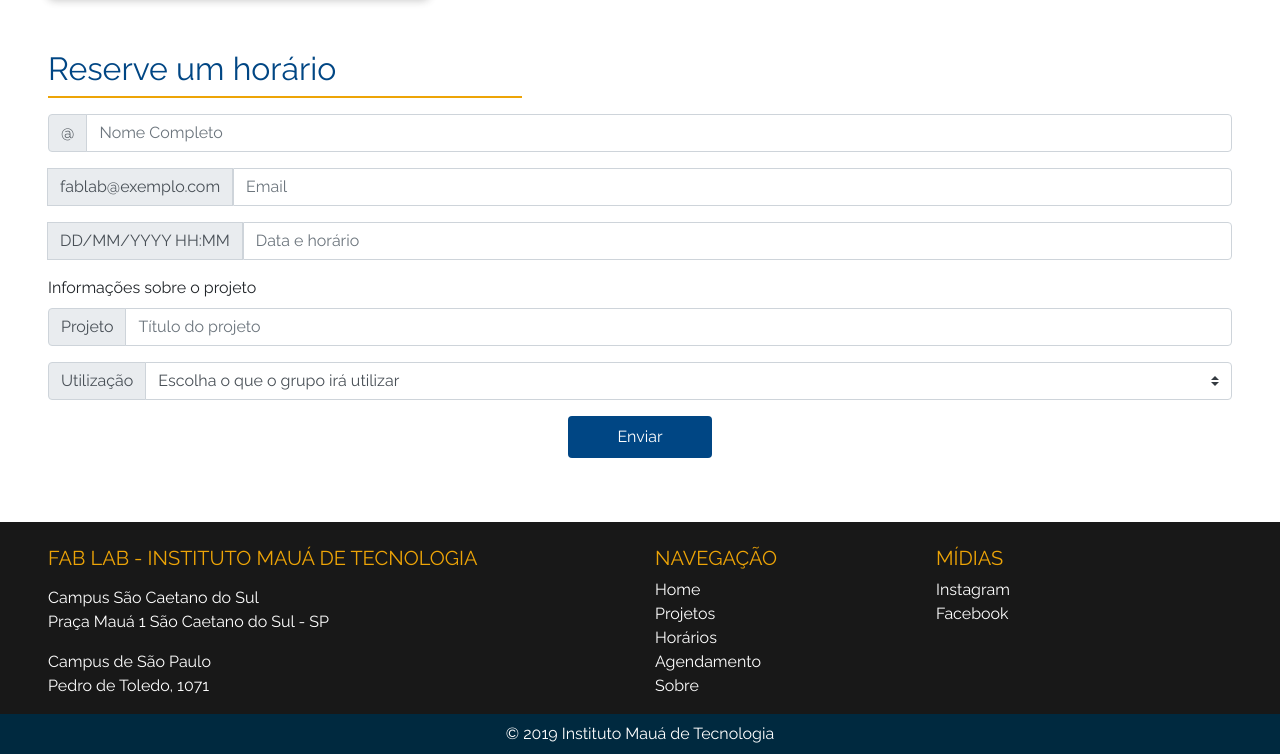
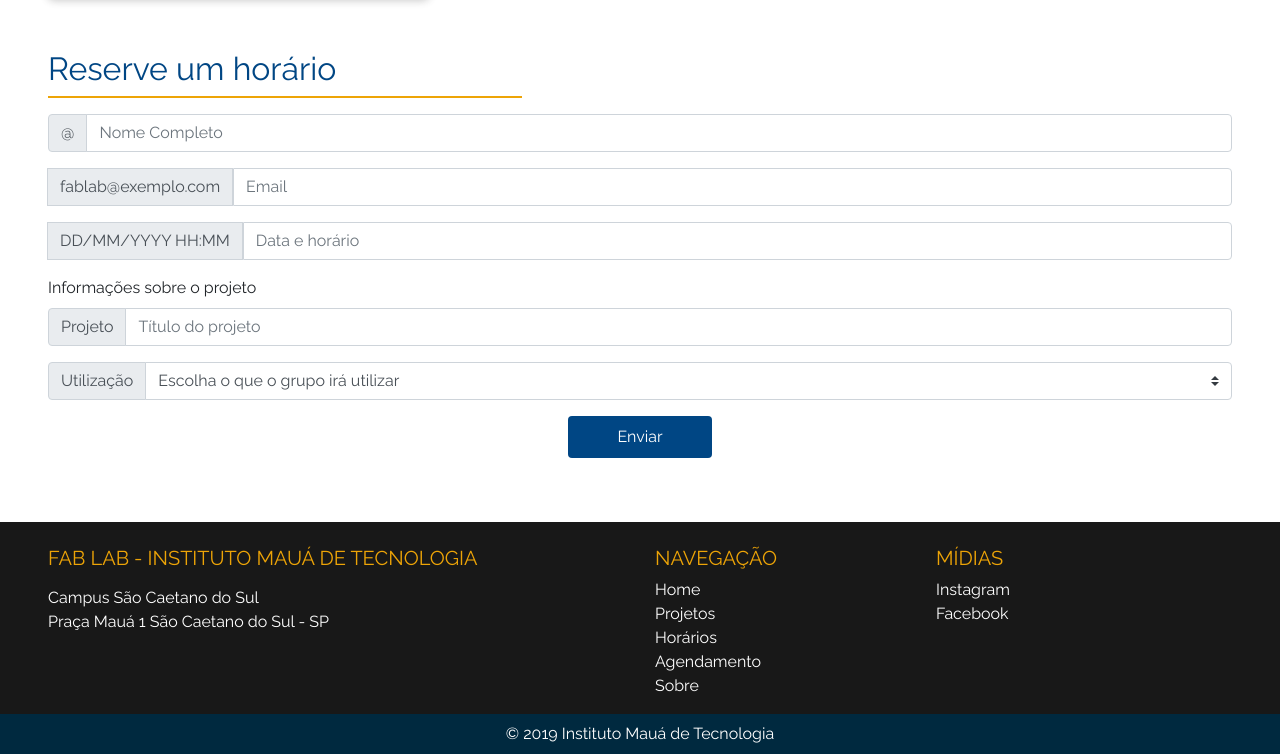
Before and after one commit to arthurnovello/site-fablab-maua, a plain HTML site: page index.html in a window 1280 px wide. Shown: the part 2823-3577 px from the top of the page. Drawn offline with nearby package versions, Linux system fonts and the light colour scheme.

Commit message:
Remover Campus São Paulo do Footer

```diff
--- a/index.html
+++ b/index.html
@@ -213,8 +213,6 @@
 				<h5 class="text-uppercase text-secondary mb-3">Fab Lab - Instituto Mauá de Tecnologia</h5>
 				<p class="mb-0">Campus  São Caetano do Sul</p>
 				<p>Praça Mauá 1 São Caetano do Sul - SP</p>
-				<p class="mb-0">Campus  de São Paulo</p>
-				<p>Pedro de Toledo, 1071</p>
 			</div>
 		<div class="col-md-3 mb-md-0 mb-3">
 			<h5 class="text-uppercase text-secondary">Navegação</h5>
```
